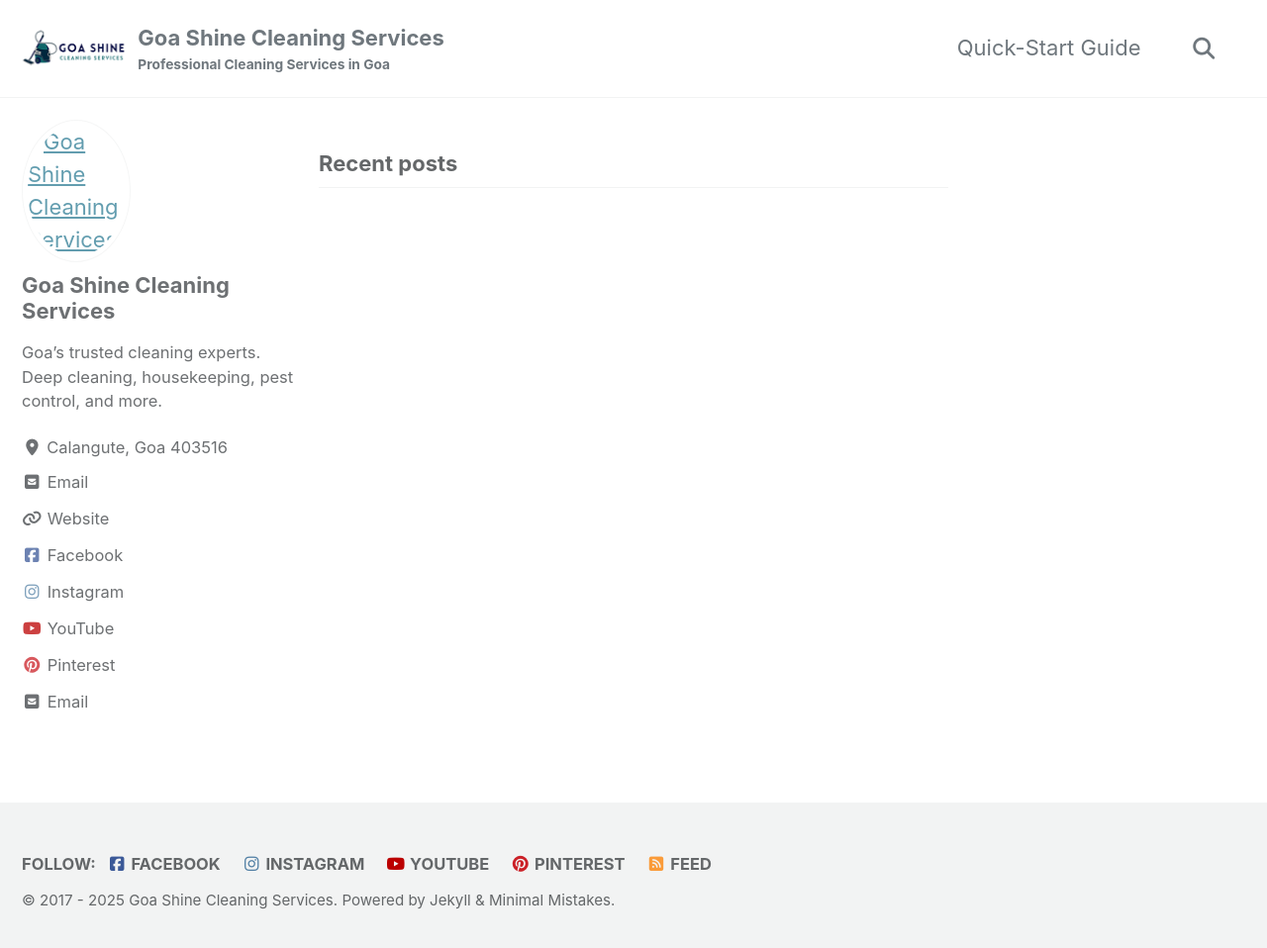
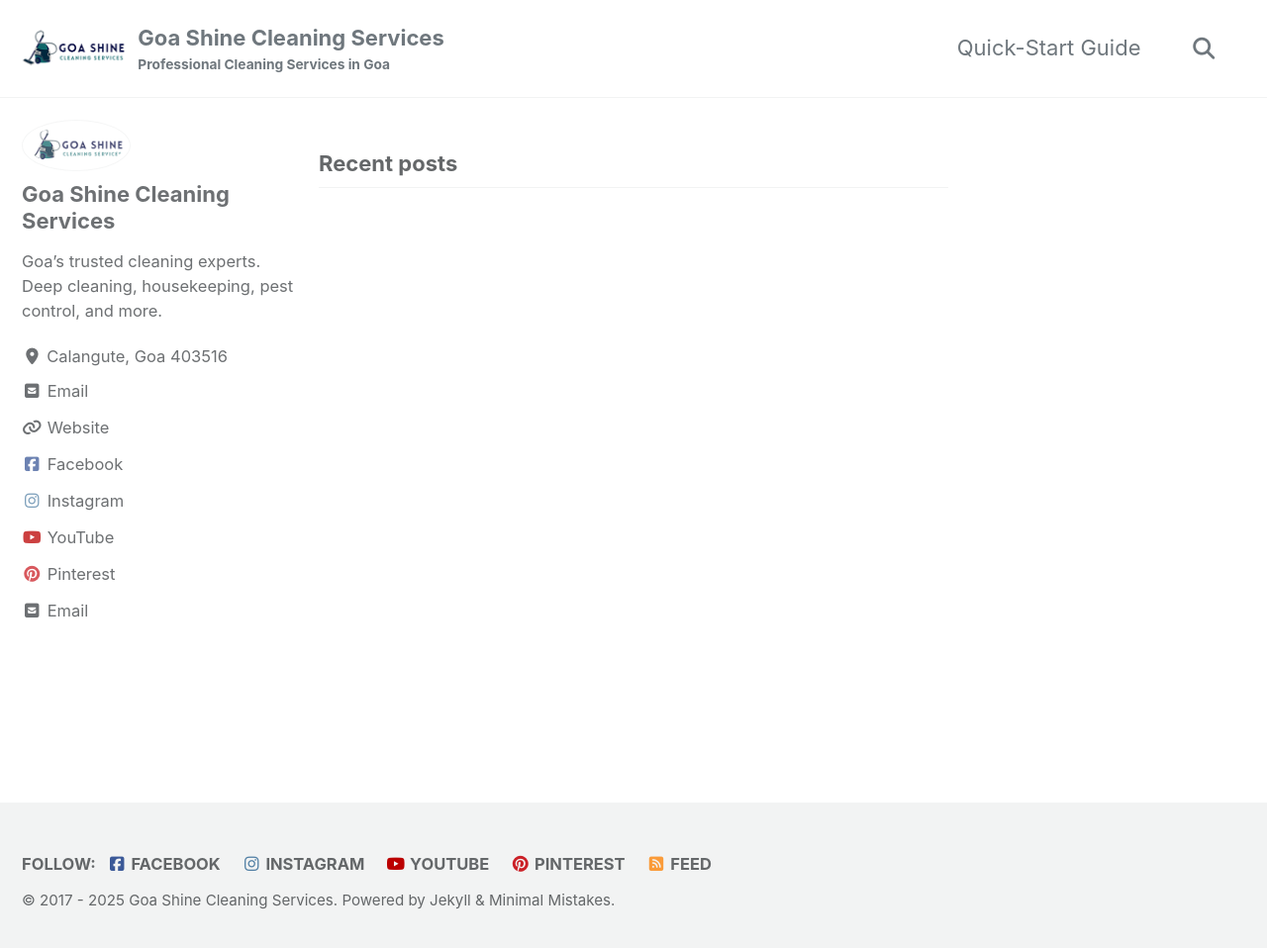
Before and after one commit to goashinecs/goashinecs, a Jekyll site: the page built from index.html, in a window 1280 px wide and 966 px high. Shown: the top 958 px of the window at 99% size. Built offline with Jekyll 4.4.1, drawn with Linux system fonts in a browser that asks for light colours; cached includes are drawn as plain includes; the list of posts is cut into pages by our own code.

Commit message:
Update _config.yml

```diff
--- a/_config.yml
+++ b/_config.yml
@@ -99,7 +99,7 @@ analytics:
 # Site Author
 author:
   name: "Goa Shine Cleaning Services"
-  avatar: "/assets/img/logo.png"
+  avatar: "/assets/logo.png"
   bio: "Goa’s trusted cleaning experts. Deep cleaning, housekeeping, pest control, and more."
   location: "Calangute, Goa 403516"
   email: goashinecs@gmail.com
```
